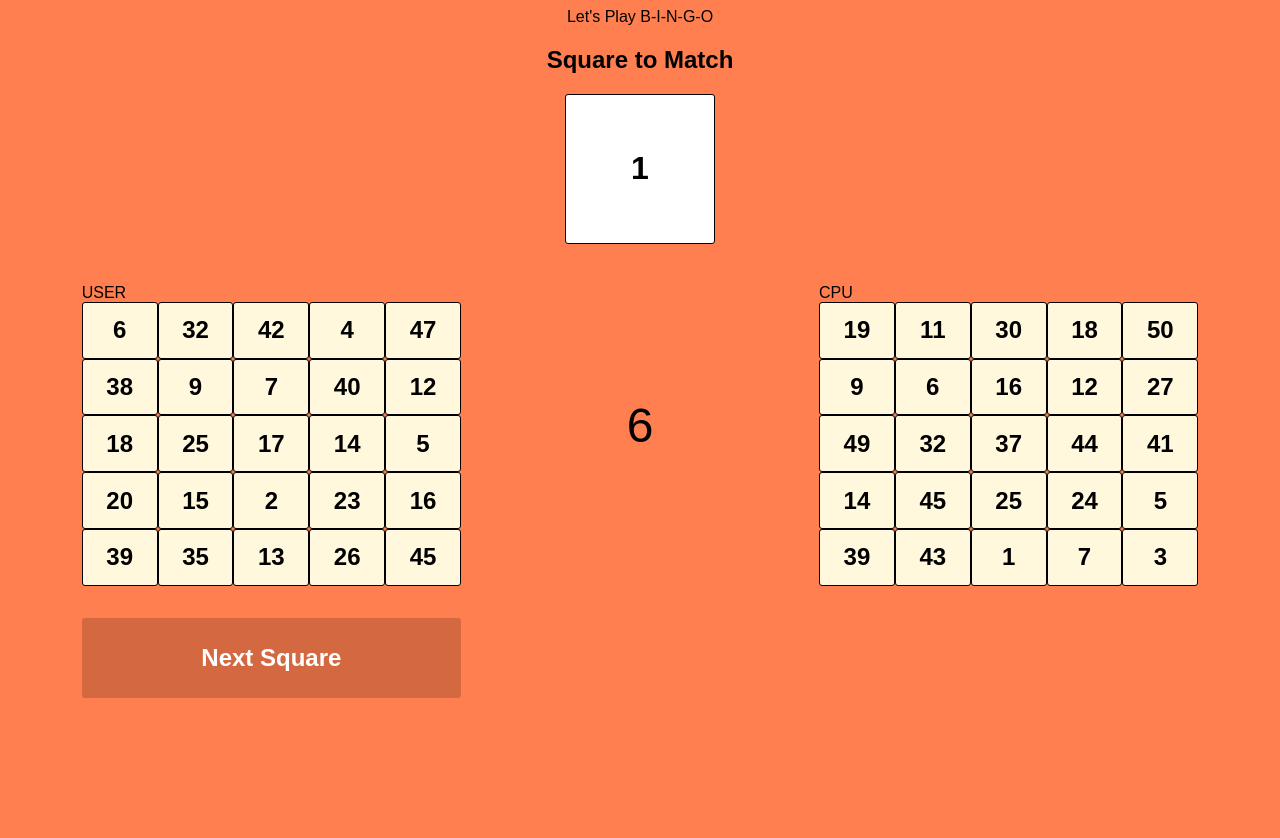
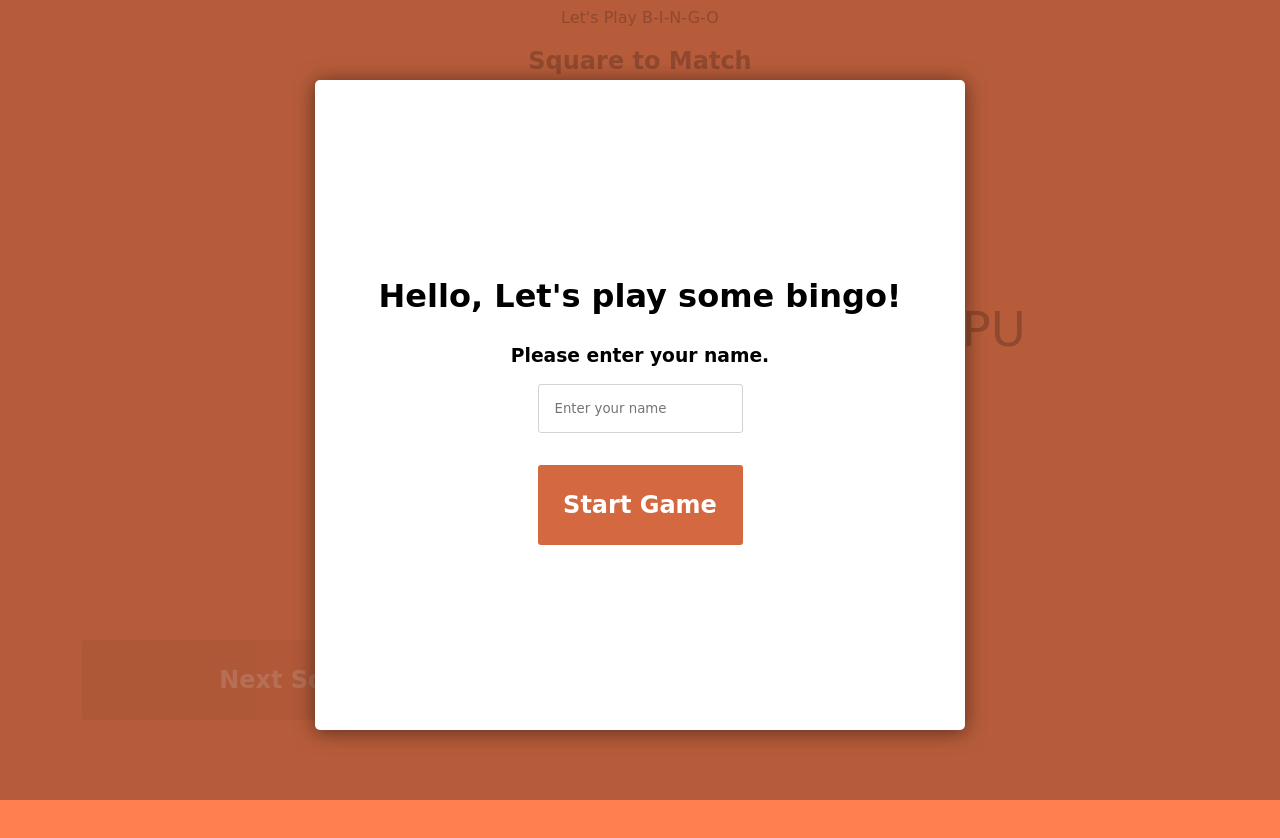
Before and after one commit to gumtow/gumtow.github.io, a plain HTML site: page index.html in a window 1280 px wide. Drawn offline with nearby package versions, Linux system fonts and the light colour scheme; a web font is replaced by a local one.

Commit message:
added new game modal

```diff
--- a/css/style.css
+++ b/css/style.css
@@ -1,5 +1,5 @@
 *{
-    font-family: Arial, Helvetica, sans-serif;
+    font-family: 'Averia Libre', cursive;
 }
 body {
     background-color: coral;
@@ -21,7 +21,7 @@ header{
 #user-container, #cpu-container {
     display:flex;
     flex-wrap: wrap;
-    width:40%;
+    width:45%;
     padding: 0 5% 25%;
     box-sizing: border-box;
 }
@@ -30,7 +30,18 @@ header{
     height:100%;
 }
 
-#no-match {
+#cpu-name, #user-name {
+    font-size: 3rem;
+    text-align: center;
+    display:flex;
+    justify-content: center;
+    align-items: center;
+    padding:1rem;
+    box-sizing: border-box;
+    width: 100%;
+}
+
+#no-match, #inputButton {
     margin-top:2rem;
     width:100%;
     height: 5rem;
@@ -43,17 +54,26 @@ header{
     font-weight:bold;
     cursor: pointer;
     border-radius: 3px;
+    border:none;
     transition: all 0.5s;
 }
 
-#no-match:hover{
+#no-match:hover, #inputButton:hover{
     color: rgb(212, 104, 64);
     background-color: #fff;
 }
 
-#timer {
-    width:15%;
+#player-name{
+    border-radius: 3px;
+    border: 1px solid lightgray;
+    padding: 1rem;
+}
+
+#info {
+    width:5%;
     padding-bottom: 25%;
+    padding-top:20%;
+    text-align: center;
 }
 .parent{
     display:grid;
@@ -68,7 +88,7 @@ header{
     align-items: center;
     border-radius: 3px;
     box-sizing: border-box;
-    font-size: 1.5rem;
+    font-size: 2rem;
     font-weight: bold;
     transition: all 0.5s;
 }
@@ -100,8 +120,8 @@ header{
     font-size: 3rem;
 }
 
-#modal {
-	background-color: rgba(0,0,0,0.75);
+#winner-modal, #new-game-modal {
+	background-color: rgba(170, 86, 55, 0.85);
 	position: fixed;
 	top: 0;
 	left: 0;
@@ -113,6 +133,26 @@ header{
 	/*If overflow is clipped, a scroll-bar should be added to see the rest of the content*/
 	display: none;
 }
+
+#new-game-modal-text {
+	background-color: white;
+	height: 75vh;
+	width: 75vh;
+	border-radius: 5px;
+	padding:25px;
+	margin: 10vh auto;
+	/*This will set the margins for the top and the bottom to 150px (or larger). The right and left will automatically set themselves (and keep the box centered horizontally).*/
+	box-shadow: 0 2px 20px rgba(0, 0, 0, 0.5);
+	/*This will give the box some depth.*/
+	line-height: 1.2rem;
+	font-size: 1em;
+	display: flex;
+    flex-wrap: nowrap;
+    flex-direction: column;
+    justify-content: center;
+    align-items: center;
+}
+
 #modal-text {
 	background-color: white;
 	height: 350px;
@@ -124,12 +164,11 @@ header{
 	box-shadow: 0 2px 20px rgba(0, 0, 0, 0.5);
 	/*This will give the box some depth.*/
 	line-height: 1.2rem;
-	font-family: 'Lato', sans-serif;
 	font-size: 1em;
-	font-weight: 200;
 	display: flex;
 	flex-wrap: wrap;
-	justify-content: center;
+    justify-content: center;
+    align-items: center;
 }
 
 #close {
@@ -138,11 +177,11 @@ header{
     background-color: salmon;
     color:#fff;
     font-size:1.5rem;
-	text-align: right;
 	position: relative;
-    left: 255px;
+    left: 500px;
     width: 25px;
     height: 25px;
     text-align: center;
+    cursor: pointer;
 
 }
--- a/index.html
+++ b/index.html
@@ -4,6 +4,7 @@
     <meta charset="UTF-8">
     <meta name="viewport" content="width=device-width, initial-scale=1.0">
     <title>B-I-N-G-O</title>
+    <link href="https://fonts.googleapis.com/css2?family=Averia+Libre:wght@700&display=swap" rel="stylesheet">
     <link rel="stylesheet" href="css/style.css">
     <script
     src="https://code.jquery.com/jquery-3.4.1.min.js"
@@ -21,11 +22,14 @@
         </section>
         <section class="container">
             <div id="user-container">
-                <div id="user-name">USER</div>
+                <div id="user-name"></div>
                 <div id="user" class="parent"></div>
                 <div id="no-match">Next Square</div>
             </div>
-            <div id="timer"></div>
+            <div id="info">
+                <div>Time Left</div>
+                <div id="timer"></div>
+            </div>
             <div id="cpu-container">
                 <div id="cpu-name">CPU</div>
                 <div id="cpu" class="parent"></div>
@@ -33,11 +37,20 @@
         </section>
 
     </main>
-    <div id="modal">
-
+    <div id="winner-modal">
         <div id="modal-text">
             <div id="close">x</div>
             <h1></h1>
+        </div>
+    </div>
+    <div id="new-game-modal">
+        <div id="new-game-modal-text">
+            <h1>Hello, Let's play some bingo!</h1>
+            <h3>Please enter your name.</h3>
+            <form action="submit">
+                <input id ="player-name" type="text" placeholder="Enter your name">
+                <button id="inputButton" type ="submit">Start Game</button>
+            </form>
         </div>
     </div>
     <audio id="pop">
--- a/js/app.js
+++ b/js/app.js
@@ -16,9 +16,13 @@ const $noMatchBtn = $('#no-match');
 const $timer =$('#timer');
 const valArray = [];
 const valInPlay = [];
-const $modal = $('#modal');
+const $winnerModal = $('#winner-modal');
+const $newGameModal = $('#new-game-modal');
 const $modalText = $('#modal-text h1');
 const $closeBtn = $('#close');
+const $submit = $('#inputButton');
+const $userName = $('#user-name');
+
 
 // Let
 let turn = "user";
@@ -30,10 +34,12 @@ let myTimer;
 
 
 
+
 // =====================================================
 // Generate User Interface
 //
 // =====================================================
+
 
 // Generate the Board
 const generateBoard = (player) =>{
@@ -68,15 +74,14 @@ const openModal =(player)=>{
         $modalText.text(`Congrats, You have won the game!`);
     };
     if(player === "#cpu"){
-        $modalText.text(`Better luck next. The computer won the game!`);
+        $modalText.text(`Too bad, the CPU won the game!`);
         };
-    $modal.css('display', 'block');
-
+    $winnerModal.css('display', 'block');
 }
 
 const closeModal =()=>{
-    $modal.css('display', 'none');
-    startGame();
+    $winnerModal.css('display', 'none');
+    newGame();
 }
 
 // Reset and start Timer
@@ -144,7 +149,7 @@ const noMatch = (event) =>{
     cpuMatch();
 }
 
-$noMatchBtn.on('click', noMatch);
+
 
 
 
@@ -156,7 +161,7 @@ $noMatchBtn.on('click', noMatch);
 
 // Generate Value Array
 const generateValues = () =>{
-    valArray.splice(0, valArray.length);
+    valArray.length = 0;
     for (let i=1; i<=50; i++){
         valArray.push(i);
     };
@@ -185,7 +190,6 @@ const cpuMatch = () =>{
         }
     }
     checkWinner('#cpu');
-    // squareMatch();
 }
 
 
@@ -226,11 +230,27 @@ const checkWinner =(player)=>{
 
 // Start Game
 const startGame =()=>{
+    console.log('Start Game was run');
+    event.preventDefault();
+    $newGameModal.css('display', 'none');
+    $name = $('#player-name').val();
+    $userName.text($name);
     generateBoard($user);
     generateBoard($cpu);
     squareMatch();
+
 };
 
-startGame();
+// New game Modal
+
+const newGame = ()=>{
+    $newGameModal.css('display', 'block');
+}
+
+newGame();
+$noMatchBtn.on('click', noMatch);
+
 $closeBtn.on('click', closeModal);
+
+$submit.on('click', startGame);
 });
```
